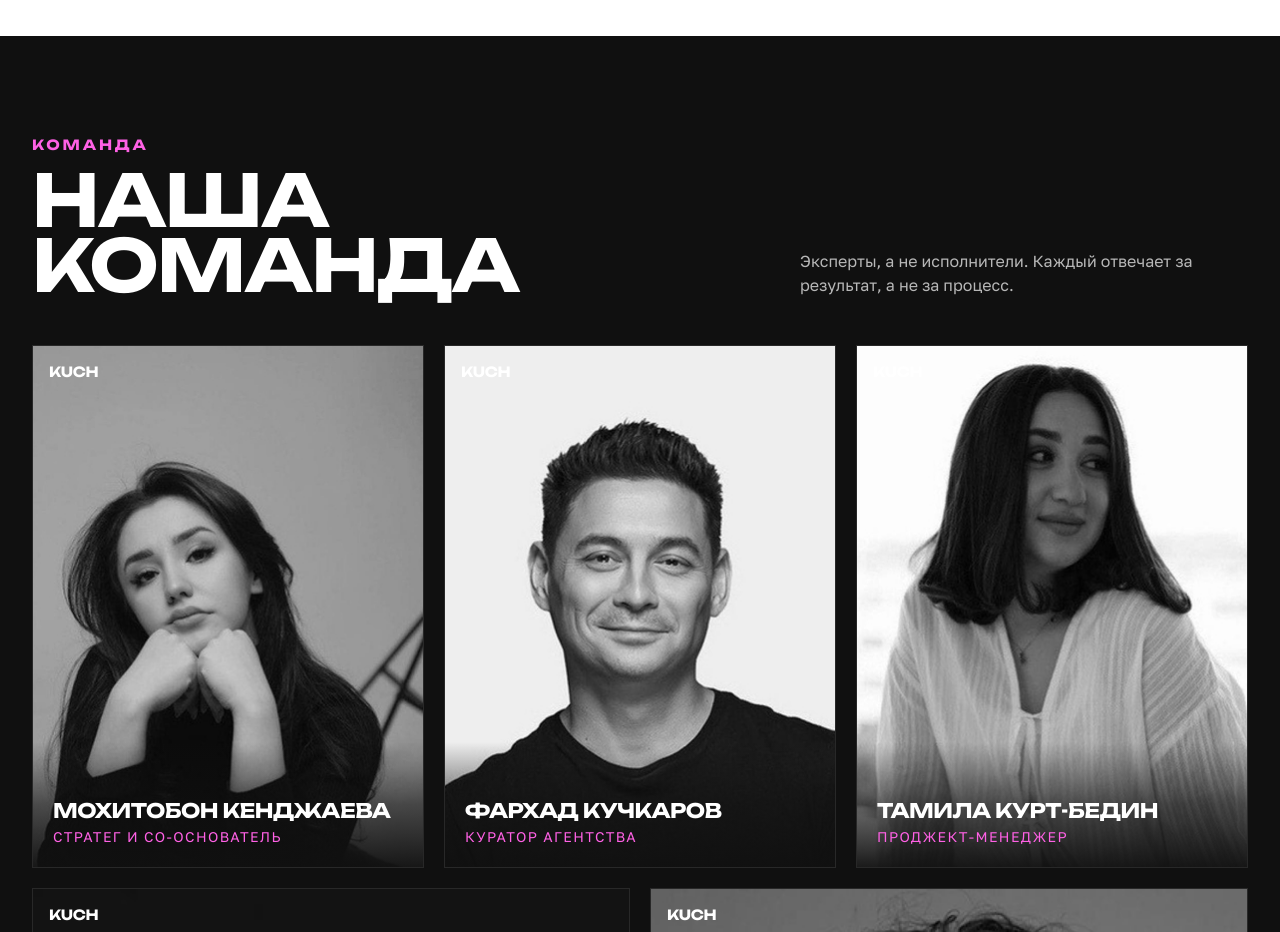
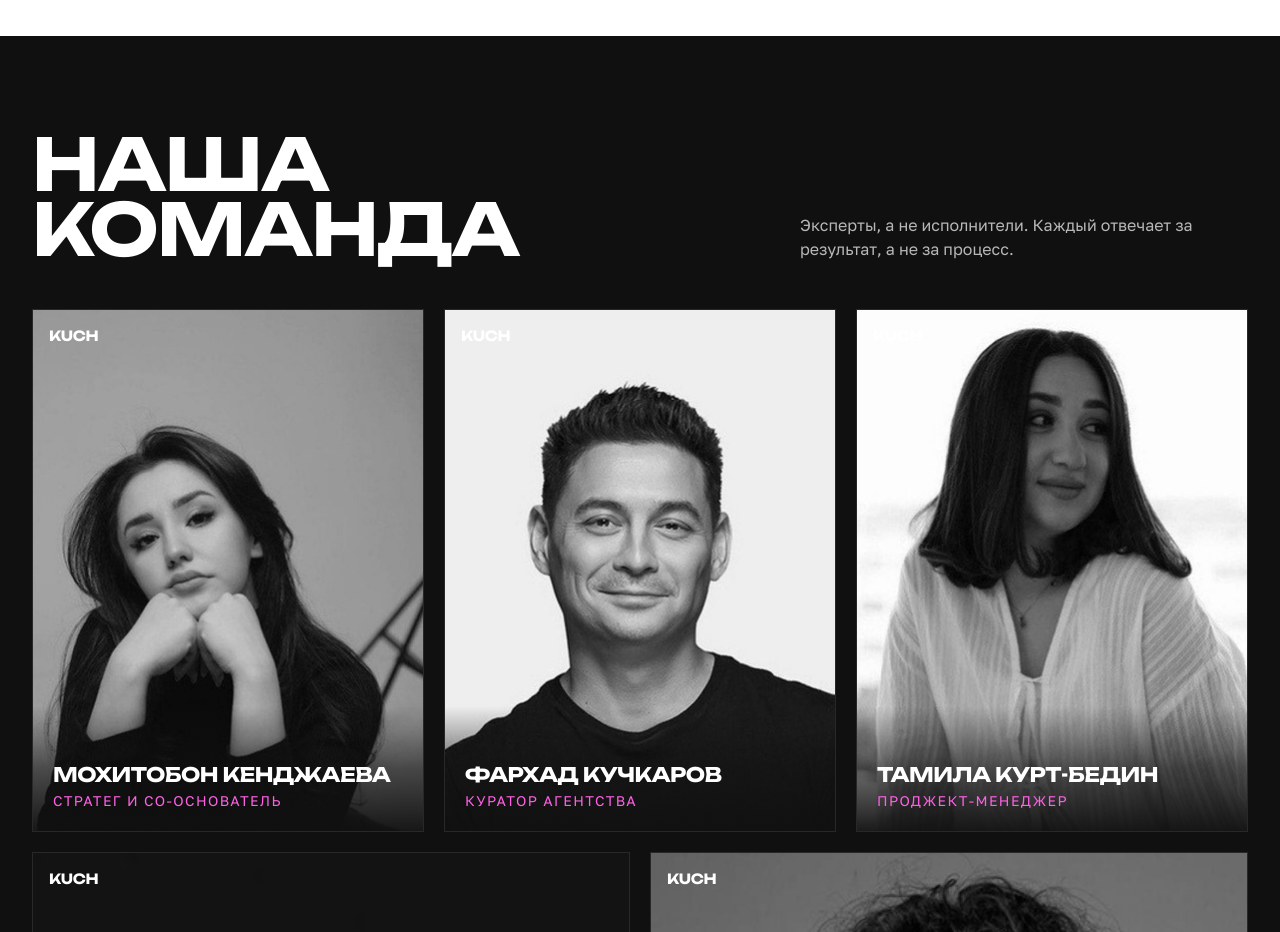
Before and after one commit to nursulton-front-dev/kuch-agency, a Next.js app: page / in a window 1280 px wide. Shown: the part 1920-2852 px from the top of the page. Built offline with nearby package versions, Linux system fonts and the light colour scheme; no server answers.

Commit message:
fix(team): remove duplicate pink badge from Team section header

```diff
--- a/components/v1/sections/Team.tsx
+++ b/components/v1/sections/Team.tsx
@@ -20,10 +20,7 @@ export function Team() {
         <Reveal>
           <div className="flex flex-col gap-4 md:flex-row md:items-end md:justify-between">
             <div>
-              <span className="font-display text-sm font-bold uppercase tracking-[0.2em] text-kuch-pink">
-                {t.team.badge}
-              </span>
-              <h2 className="mt-3 font-display text-5xl font-black uppercase leading-[0.9] tracking-tight text-kuch-white sm:text-6xl md:text-7xl">
+              <h2 className="font-display text-5xl font-black uppercase leading-[0.9] tracking-tight text-kuch-white sm:text-6xl md:text-7xl">
                 {lang === 'ru' ? (
                   <>
                     Наша
```
